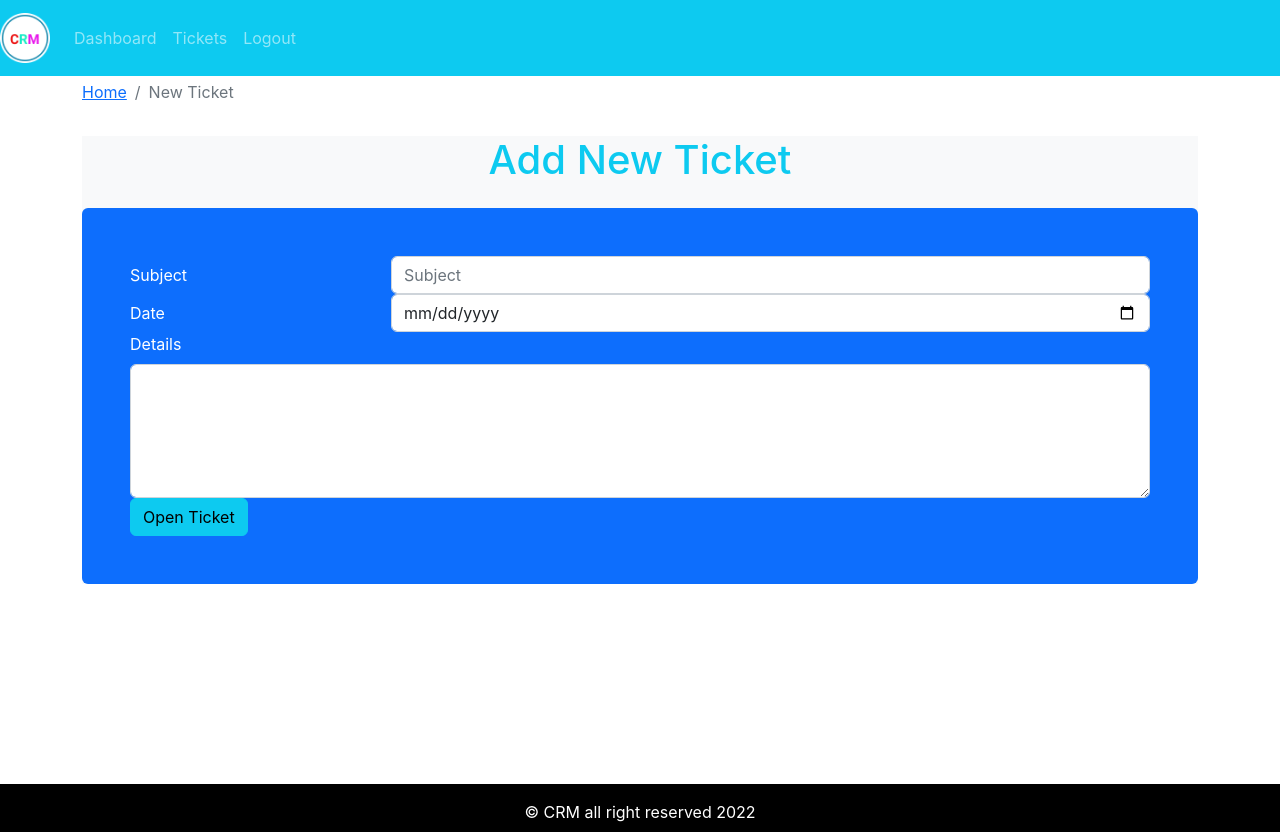
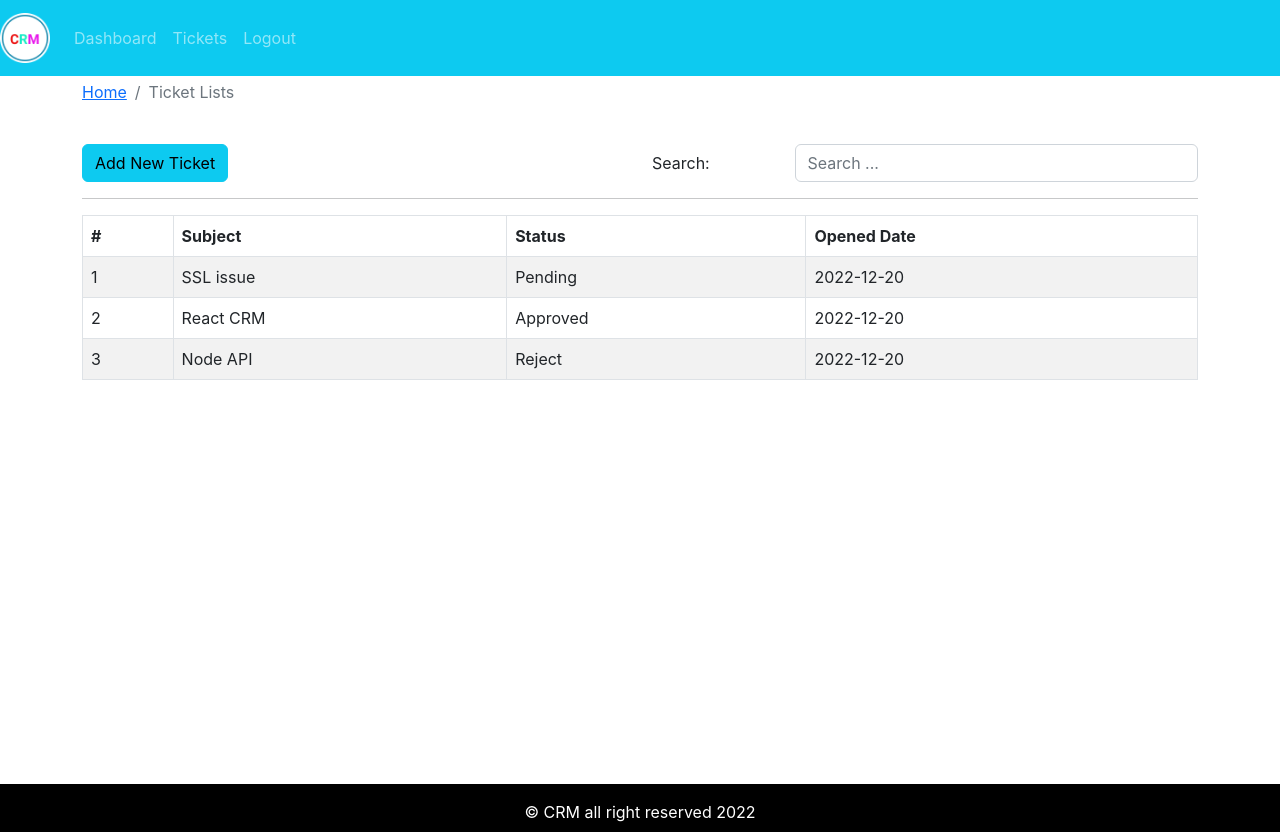
Before and after one commit to MangaldeepTripathi/crm-frontend, a React (Create React App) app: page / in a window 1280 px wide. Built offline with nearby package versions, Linux system fonts and the light colour scheme; the HTML template or start-up script is replaced by a standard one.

Commit message:
Added Ticket List and also search functionality

```diff
--- a/src/App.js
+++ b/src/App.js
@@ -5,13 +5,15 @@ import Entry from './page/entry/Entry.page';
 import { DefaultLayout } from './layout/DefaultLayout';
 import { Dashboard } from './page/dashboard/Dashboard.page';
 import { AddTicket } from './page/new-ticket/AddTicket.page';
+import { TicketLists } from './page/ticket-list/TicketLists.page';
 function App() {
   return (
     <div className="App">
       {/* <Entry /> */}
       <DefaultLayout>
-        {/* <Dashboard/> */}
-        <AddTicket />
+        {/* <Dashboard/>
+        <AddTicket /> */}
+         <TicketLists />
       </DefaultLayout>
     </div>
   );
--- a/src/assests/data/dummy-tickets.json
+++ b/src/assests/data/dummy-tickets.json
@@ -3,18 +3,18 @@
         "id":1,
         "subject":"SSL issue",
         "status":"Pending",
-        "Added at":"2022-12-20"
+        "addedAt":"2022-12-20"
     },
     {
         "id":2,
-        "subject":"SSL issue",
-        "status":"Pending",
-        "Added at":"2022-12-20"
+        "subject":"React CRM",
+        "status":"Approved",
+        "addedAt":"2022-12-20"
     },
     {
         "id":3,
-        "subject":"SSL issue",
-        "status":"Pending",
-        "Added at":"2022-12-20"
+        "subject":"Node API",
+        "status":"Reject",
+        "addedAt":"2022-12-20"
     }
 ]
--- /dev/null
+++ b/src/components/search-form/SearchForm.comp.js
@@ -0,0 +1,29 @@
+import React from 'react'
+import { Form, Row, Col } from "react-bootstrap";
+import PropTypes from 'prop-types';
+export const SearchForm = ({handleOnChange, str}) => {
+    console.log(str);
+  return (
+    <div>
+    <Form>
+      <Form.Group as={Row}>
+        <Form.Label column sm="3">
+          Search:
+        </Form.Label>
+        <Col sm="9">
+          <Form.Control
+            name="searchStr"
+            onChange={handleOnChange}
+            placeholder="Search ..."
+            value={str}
+          />
+        </Col>
+      </Form.Group>
+    </Form>
+  </div>
+  )
+}
+SearchForm.prototype={
+    handleOnChange: PropTypes.func.isRequired,
+    str: PropTypes.string.isRequired
+}
--- a/src/components/ticket-table/TicketTable.comp.js
+++ b/src/components/ticket-table/TicketTable.comp.js
@@ -1,8 +1,10 @@
 import React from 'react';
 import { Table } from 'react-bootstrap';
+import { PropTypes } from 'prop-types';
 
 export const TicketTable = ({tickets}) => {
     console.log("tickets",tickets);
+    //if(!tickets.length)
   return (
     <Table striped bordered hover>
         <thead>
@@ -20,7 +22,7 @@ export const TicketTable = ({tickets}) => {
                         <td>{row.id}</td>
                         <td>{row.subject}</td>
                         <td>{row.status}</td>
-                        <td>{row.addedat}</td>
+                        <td>{row.addedAt}</td>
                     </tr>
                 ))
             }
@@ -29,3 +31,6 @@ export const TicketTable = ({tickets}) => {
     </Table>
   )
 }
+TicketTable.propTypes={
+    tickets:PropTypes.array.isRequired,
+}
--- /dev/null
+++ b/src/page/ticket-list/TicketLists.page.js
@@ -0,0 +1,47 @@
+import React, { useEffect, useState } from 'react'
+import { Container,Row,Col,Button } from 'react-bootstrap'
+import { PageBreadcrumb } from '../../components/breadcrumb/PageBreadcrumb.comp'
+import { SearchForm } from '../../components/search-form/SearchForm.comp'
+import { TicketTable } from '../../components/ticket-table/TicketTable.comp'
+import tickets from '../../assests/data/dummy-tickets.json'
+export const TicketLists = () => {
+    const[str, setStr]=useState("");
+    const[dispTicket, setDispTicket]= useState(tickets);
+
+    useEffect(()=>{
+    },[str, dispTicket]);
+    const handleOnChange = (e) =>{
+        const {value}= e.target;
+        setStr(value);
+        searchTicket(value);
+    }
+    const searchTicket=(sttr)=>{
+     const displayTickets= tickets.filter((row)=>
+     row.subject.toLowerCase().includes(sttr.toLowerCase())
+     );
+     setDispTicket(displayTickets);
+    }
+  return (
+    <Container>
+    <Row>
+      <Col>
+        <PageBreadcrumb page="Ticket Lists" />
+      </Col>
+    </Row>
+    <Row className="mt-4">
+      <Col>
+          <Button variant="info">Add New Ticket</Button>
+      </Col>
+      <Col className="text-right">
+       <SearchForm handleOnChange={handleOnChange} str={str} />
+      </Col>
+    </Row>
+    <hr />
+    <Row>
+      <Col>
+      <TicketTable tickets={dispTicket}/>
+      </Col>
+    </Row>
+  </Container>
+  )
+}
```
